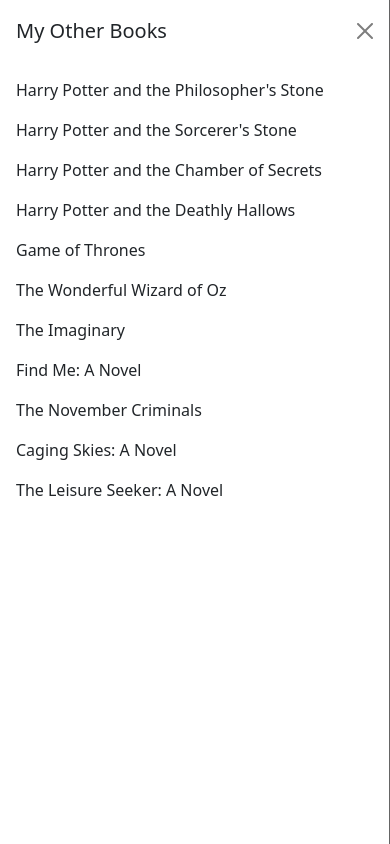
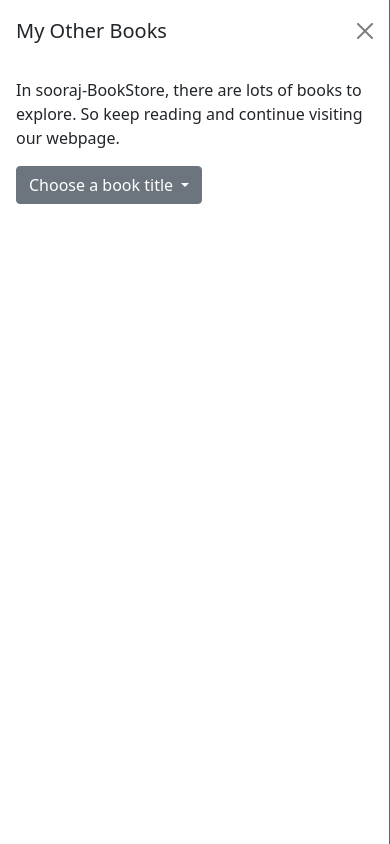
Before and after one commit to soorajTharayil/bootstrap, a plain HTML site: page index.html in a window 390 px wide. Both pictures are taken after a click on the button "Explore my other books". Shown: the top 844 px of the page. Drawn offline with nearby package versions, Linux system fonts and the light colour scheme.

Commit message:
Dropdown added.

```diff
--- a/index.html
+++ b/index.html
@@ -420,18 +420,19 @@
         <button type="button" class="btn-close" data-bs-dismiss="offcanvas" aria-label="Close"></button>
       </div>
       <div class="offcanvas-body">
-        <p>Harry Potter and the Philosopher's Stone</p>
-        <p>Harry Potter and the Sorcerer's Stone</p>
-        <p>Harry Potter and the Chamber of Secrets</p>
-        <p>Harry Potter and the Deathly Hallows</p>
-        <p>Game of Thrones</p>
-        <p>The Wonderful Wizard of Oz</p>
-        <p>The Imaginary</p>
-        <p>Find Me: A Novel</p>
-        <p>The November Criminals</p>
-        <p>Caging Skies: A Novel</p>
-        <p>The Leisure Seeker: A Novel</p>
+        <p>In sooraj-BookStore, there are lots of books to explore. So keep reading and continue  visiting our webpage.</p>
+        <!-- dropdown -->
+       <div class="dropdown mt-3">
+        <button class="btn btn-secondary dropdown-toggle" type="button" id="book-dropdown" data-bs-toggle="dropdown">
+          Choose a book title
+        </button>
+        <ul class="dropdown-menu" aria-labelledby="book-dropdown">
+          <li><a class="dropdown-item" href="#">Harry Potter and the Sorcerer's Stone</a></li>
+          <li><a class="dropdown-item" href="#">Harry Potter and the Chamber of Secrets</a></li>
+          <li><a class="dropdown-item" href="#">Harry Potter and the Deathly Hallows</a></li>
+        </ul>
       </div>
+    </div>
     </div>
 
 
```
